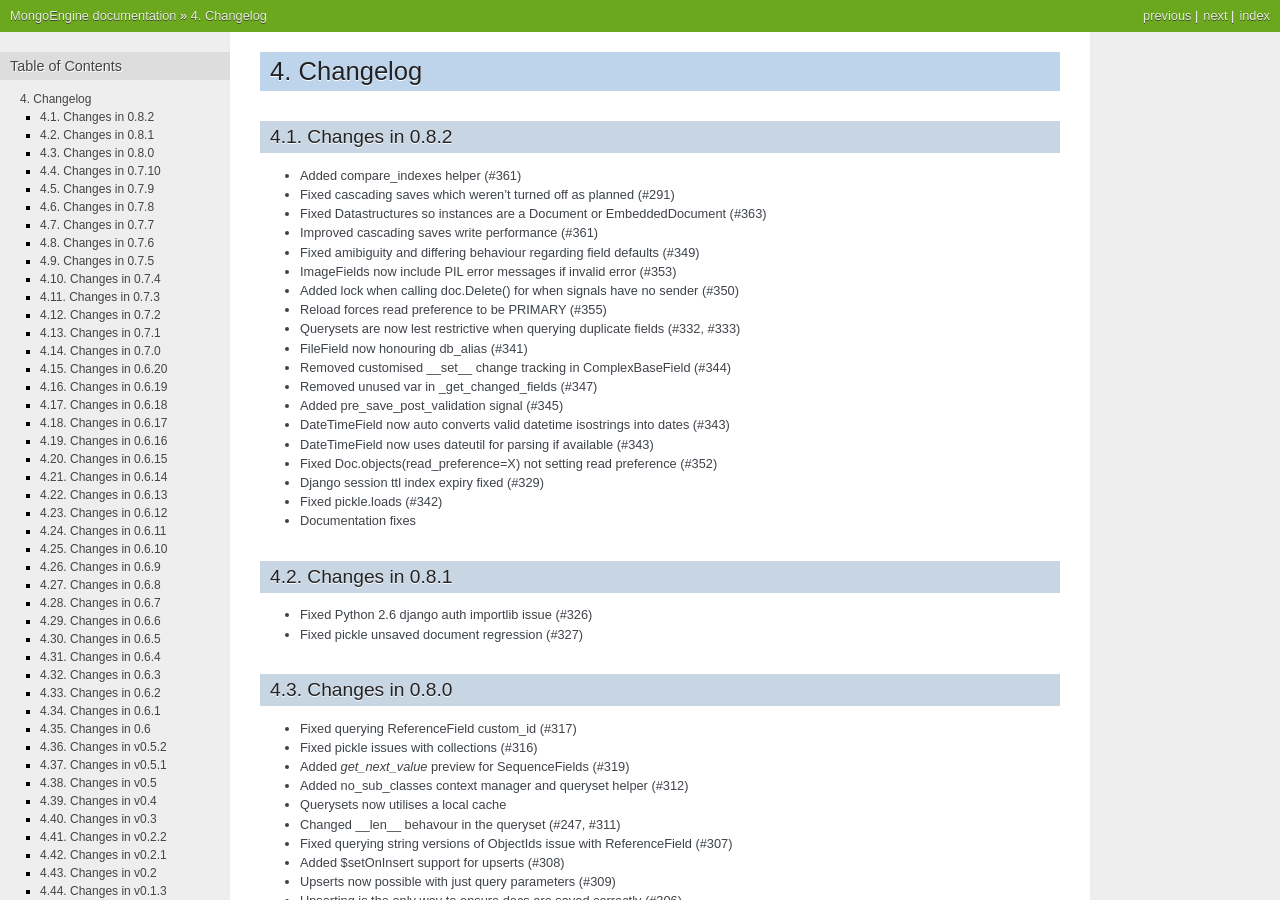
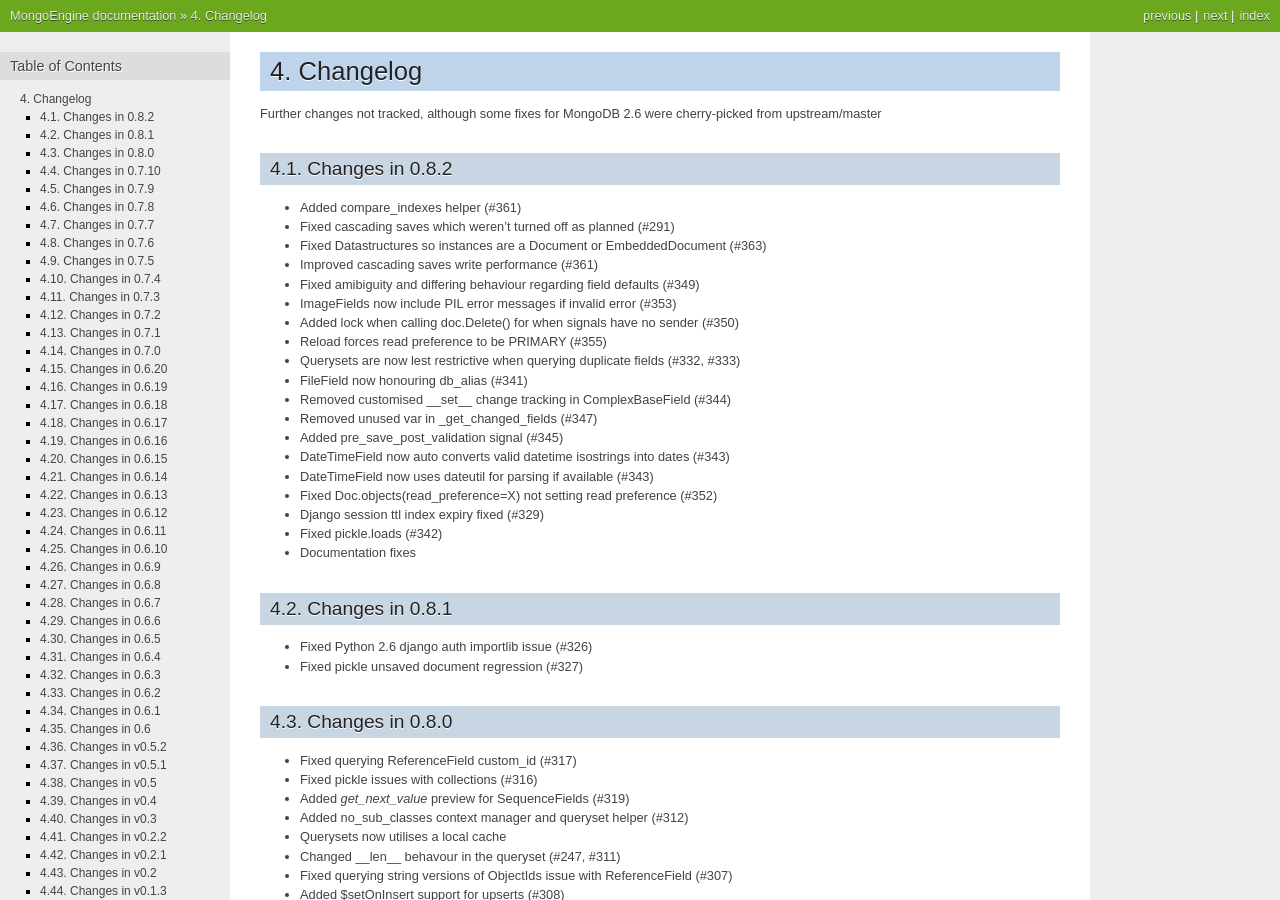
Before and after one commit to MongoEngine/mongoengine, a Sphinx documentation site: the page built from docs/changelog.rst, in a window 1280 px wide and 900 px high. Built offline with Sphinx 7.4.7, drawn with Linux system fonts in a browser that asks for light colours; the version number could not be read and is left out.

```diff
--- a/docs/changelog.rst
+++ b/docs/changelog.rst
@@ -2,6 +2,8 @@
 Changelog
 =========
 
+
+Further changes not tracked, although some fixes for MongoDB 2.6 were cherry-picked from upstream/master
 
 Changes in 0.8.2
 ================
```
Also changed, not shown: 1 other file.
